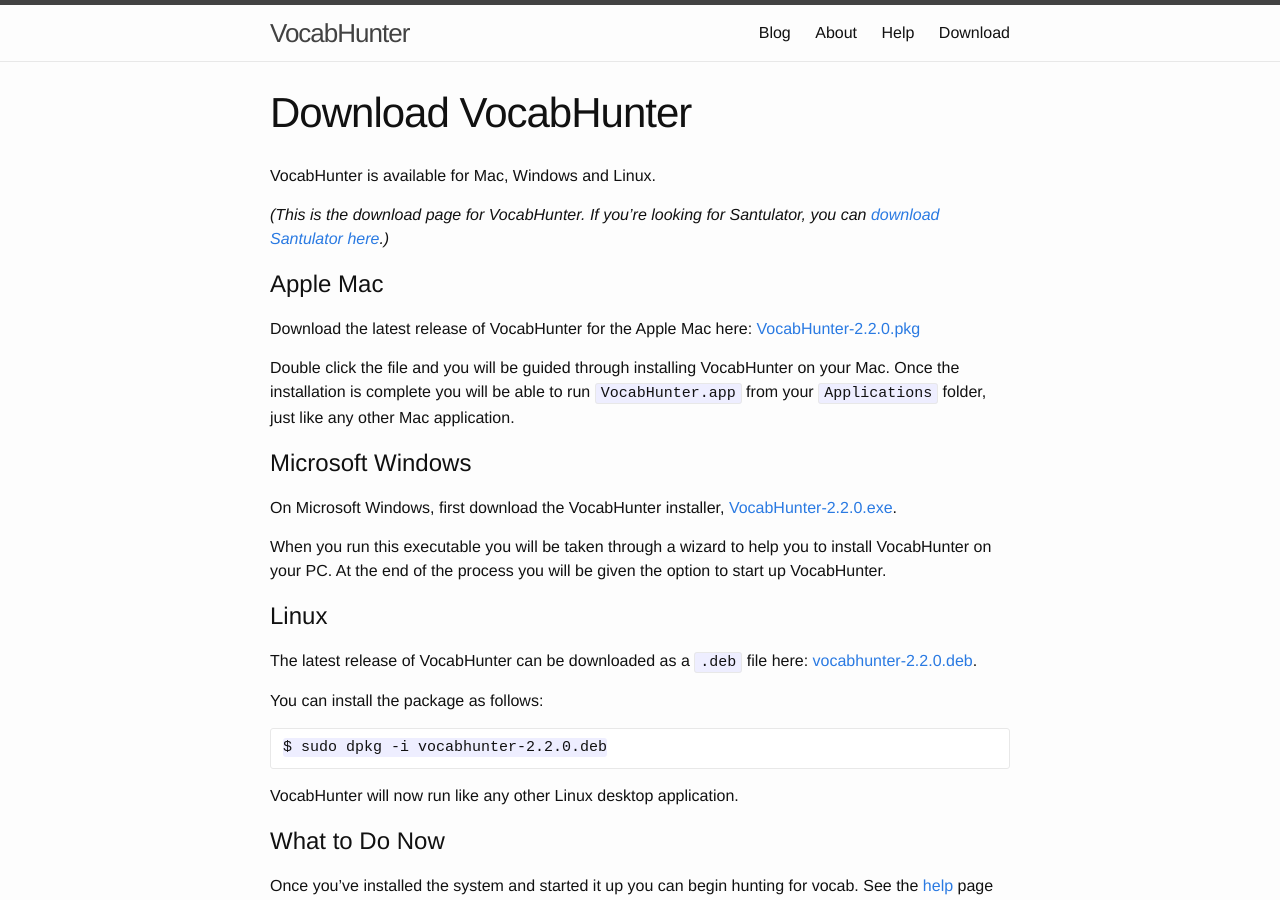
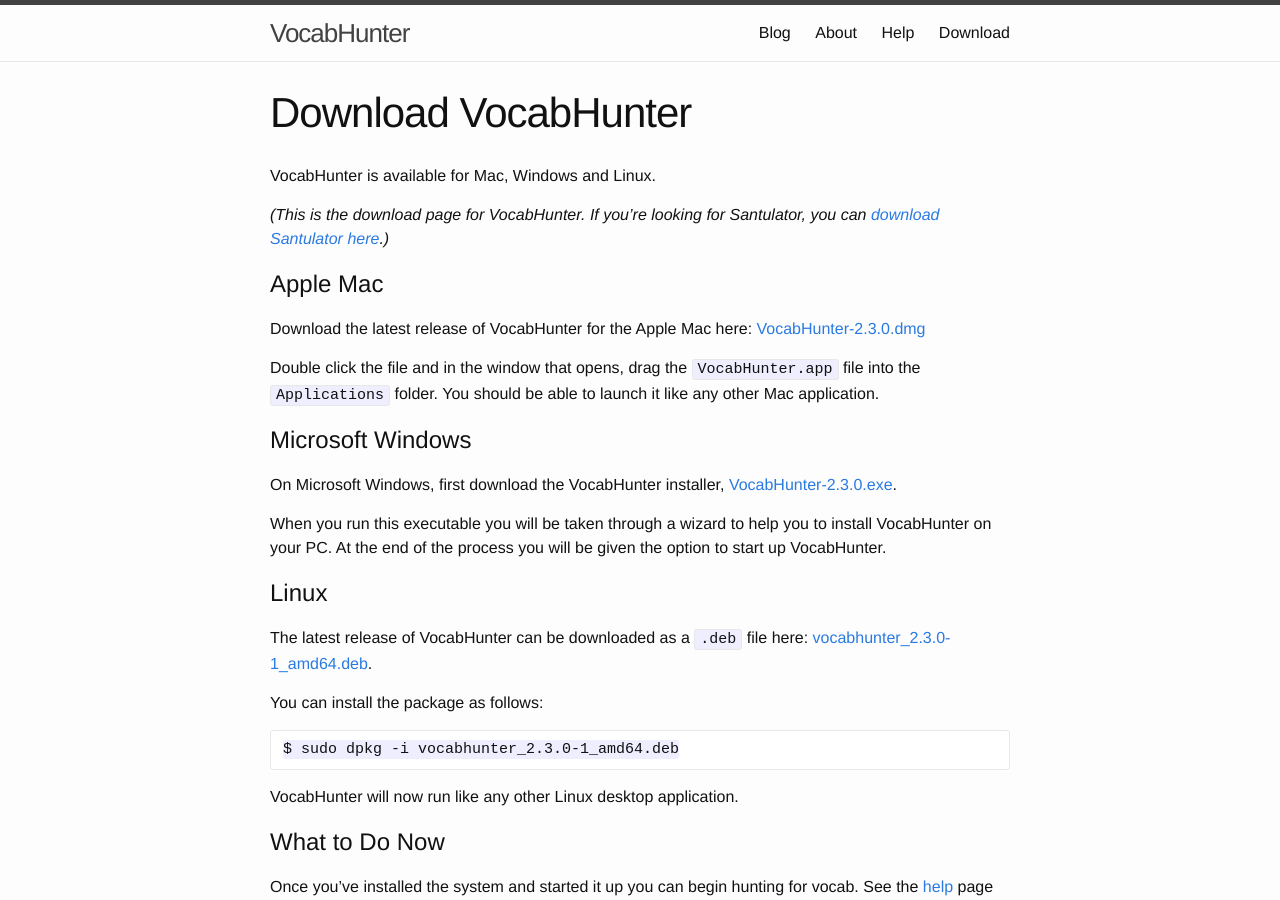
Before and after one commit to VocabHunter/vocabhunter.github.io, a Jekyll site: the page built from download.md, in a window 1280 px wide and 900 px high. Built offline with Jekyll 4.4.1, drawn with Linux system fonts in a browser that asks for light colours.

Commit message:
Updated for release v2.3.0 of VocabHunter

```diff
--- a/_config.yml
+++ b/_config.yml
@@ -22,7 +22,7 @@
     display_name: Adam Carroll
     web: https://github.com/AdamCarroll
 
-release_version: 2.2.0
+release_version: 2.3.0
 
 main_pages:
   - blog
--- a/download.md
+++ b/download.md
@@ -14,9 +14,9 @@
 
 # Apple Mac
 
-Download the latest release of VocabHunter for the Apple Mac here: [VocabHunter-{{site.release_version}}.pkg](https://github.com/VocabHunter/VocabHunter/releases/download/{{site.release_version}}/VocabHunter-{{site.release_version}}.pkg)
+Download the latest release of VocabHunter for the Apple Mac here: [VocabHunter-{{site.release_version}}.dmg](https://github.com/VocabHunter/VocabHunter/releases/download/{{site.release_version}}/VocabHunter-{{site.release_version}}.dmg)
 
-Double click the file and you will be guided through installing VocabHunter on your Mac.  Once the installation is complete you will be able to run `VocabHunter.app` from your `Applications` folder, just like any other Mac application.
+Double click the file and in the window that opens, drag the `VocabHunter.app` file into the `Applications` folder.  You should be able to launch it like any other Mac application.
 
 # Microsoft Windows
 
@@ -26,12 +26,12 @@
 
 # Linux
 
-The latest release of VocabHunter can be downloaded as a `.deb` file here: [vocabhunter-{{site.release_version}}.deb](https://github.com/VocabHunter/VocabHunter/releases/download/{{site.release_version}}/vocabhunter-{{site.release_version}}.deb).
+The latest release of VocabHunter can be downloaded as a `.deb` file here: [vocabhunter_{{site.release_version}}-1_amd64.deb](https://github.com/VocabHunter/VocabHunter/releases/download/{{site.release_version}}/vocabhunter_{{site.release_version}}-1_amd64.deb).
 
 You can install the package as follows:
 
 ~~~
-$ sudo dpkg -i vocabhunter-{{site.release_version}}.deb
+$ sudo dpkg -i vocabhunter_{{site.release_version}}-1_amd64.deb
 ~~~
 
 VocabHunter will now run like any other Linux desktop application.
```
Also changed, not shown: download_es.md (+4 -4 lines).
